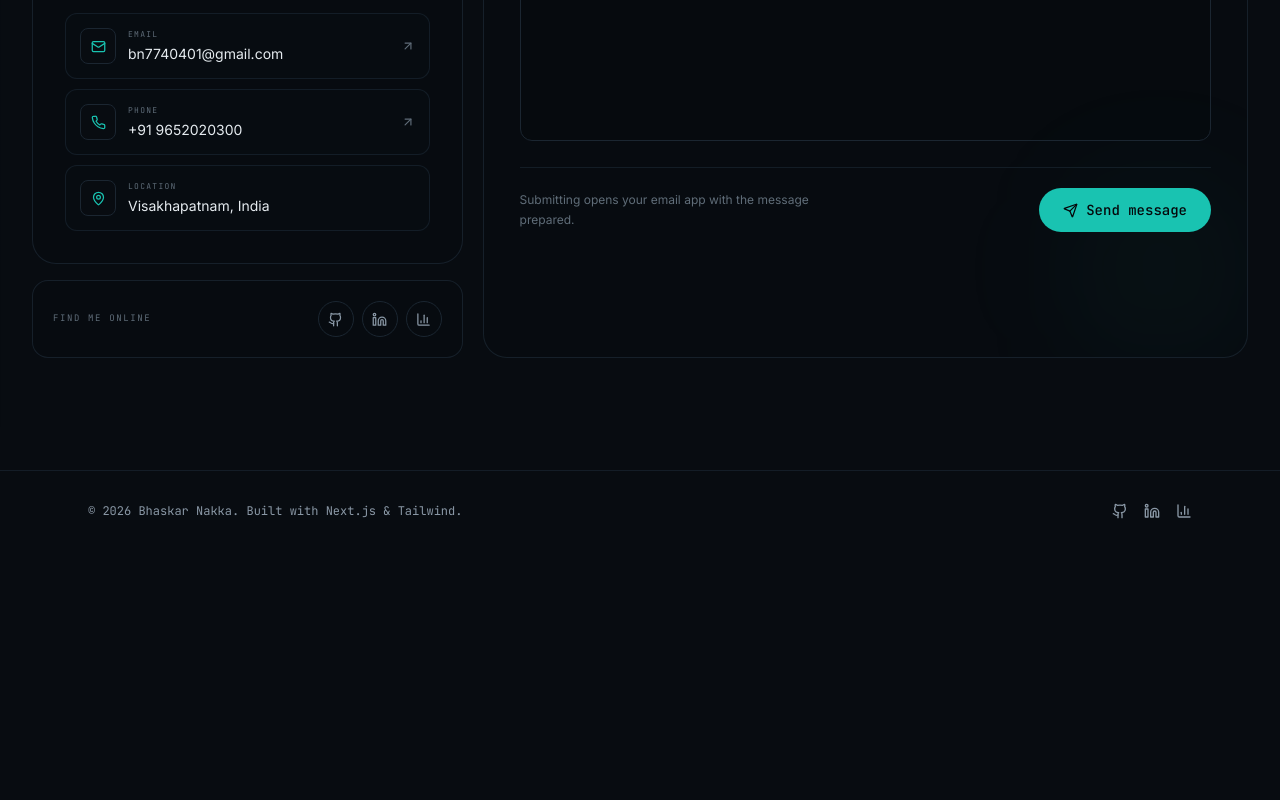
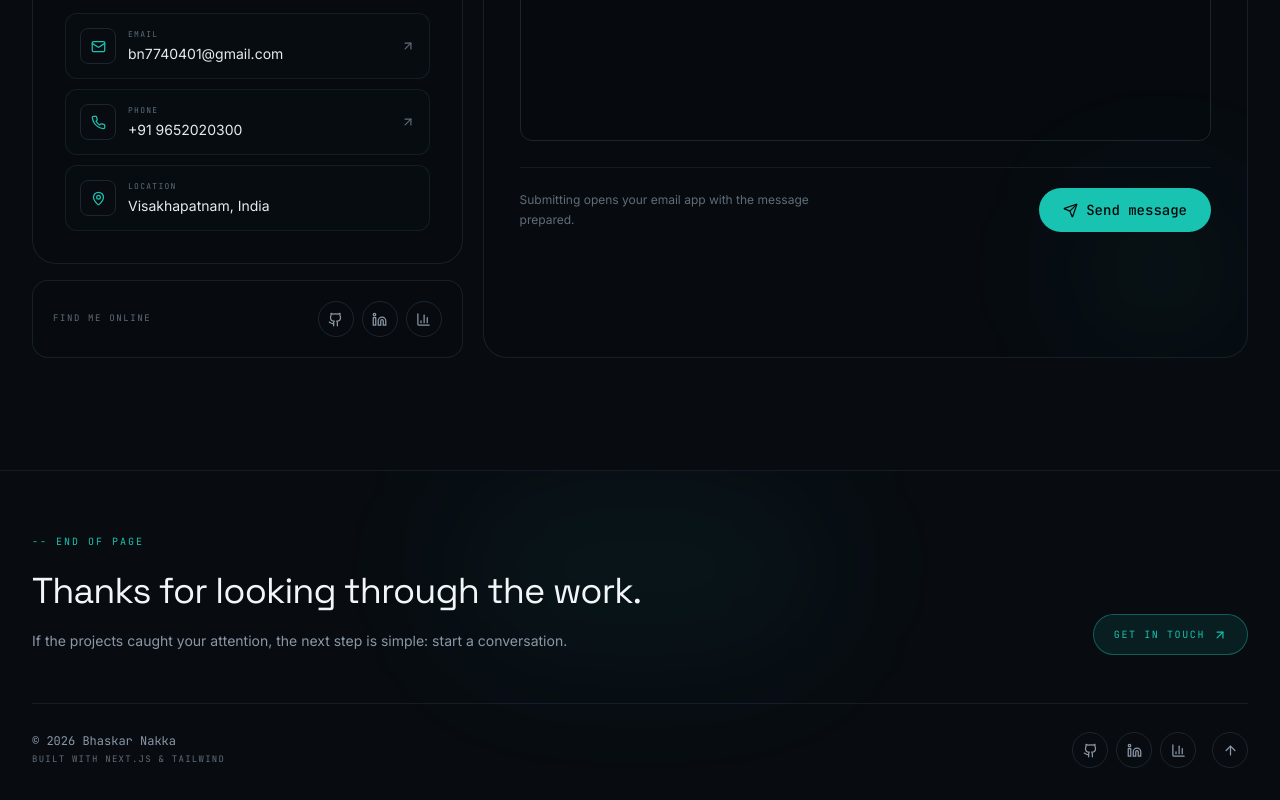
Before and after one commit to bhaskar-nb/portfolio, a Next.js app: page / in a window 1280 px wide. Shown: the part 8562-9362 px from the top of the page. Before the commit the page ends 9113 px from the top, so only its background shows below. Built offline with nearby package versions, Linux system fonts and the light colour scheme.

Commit message:
Redesign footer with stronger portfolio closing UI

```diff
--- a/components/Footer.tsx
+++ b/components/Footer.tsx
@@ -1,23 +1,45 @@
-import { Github, Linkedin, BarChart3 } from "lucide-react";
+"use client";
+
+import { Github, Linkedin, BarChart3, ArrowUp, ArrowUpRight } from "lucide-react";
 import { profile } from "@/lib/data";
+
+const socials = [
+  { icon: Github, label: "GitHub", href: profile.links.github },
+  { icon: Linkedin, label: "LinkedIn", href: profile.links.linkedin },
+  { icon: BarChart3, label: "Tableau", href: profile.links.tableau },
+];
 
 export default function Footer() {
   return (
-    <footer className="relative border-t border-base-500/70 py-8">
-      <div className="mx-auto flex max-w-6xl flex-col items-center justify-between gap-4 px-4 sm:flex-row sm:px-6">
-        <p className="font-mono text-xs text-ink-400">
-          © {new Date().getFullYear()} {profile.name}. Built with Next.js & Tailwind.
-        </p>
-        <div className="flex items-center gap-4">
-          <a href={profile.links.github} target="_blank" rel="noreferrer" aria-label="GitHub" className="text-ink-400 hover:text-ink-100">
-            <Github size={16} />
+    <footer className="relative overflow-hidden border-t border-base-500/70 pt-14 pb-8">
+      <div className="pointer-events-none absolute left-1/2 top-0 h-48 w-96 -translate-x-1/2 rounded-full bg-teal/5 blur-3xl" />
+      <div className="relative mx-auto max-w-7xl px-4 sm:px-6 lg:px-8">
+        <div className="grid gap-10 border-b border-base-500/70 pb-12 md:grid-cols-[1fr_auto] md:items-end">
+          <div>
+            <span className="font-mono text-[10px] uppercase tracking-[0.2em] text-teal">-- end of page</span>
+            <h2 className="mt-5 max-w-2xl font-display text-3xl leading-tight text-ink-100 sm:text-4xl">Thanks for looking through the work.</h2>
+            <p className="mt-4 max-w-xl text-sm leading-7 text-ink-400">If the projects caught your attention, the next step is simple: start a conversation.</p>
+          </div>
+          <a href="#contact" className="group inline-flex items-center gap-2 rounded-full border border-teal/40 bg-teal/10 px-5 py-3 font-mono text-[10px] uppercase tracking-[0.16em] text-teal transition-all hover:border-teal hover:bg-teal/15">
+            Get in touch <ArrowUpRight size={14} className="transition-transform group-hover:-translate-y-0.5 group-hover:translate-x-0.5" />
           </a>
-          <a href={profile.links.linkedin} target="_blank" rel="noreferrer" aria-label="LinkedIn" className="text-ink-400 hover:text-ink-100">
-            <Linkedin size={16} />
-          </a>
-          <a href={profile.links.tableau} target="_blank" rel="noreferrer" aria-label="Tableau" className="text-ink-400 hover:text-ink-100">
-            <BarChart3 size={16} />
-          </a>
+        </div>
+
+        <div className="flex flex-col gap-6 pt-7 sm:flex-row sm:items-center sm:justify-between">
+          <div>
+            <p className="font-mono text-xs text-ink-400">© {new Date().getFullYear()} {profile.name}</p>
+            <p className="mt-1 font-mono text-[9px] uppercase tracking-[0.14em] text-ink-600">Built with Next.js & Tailwind</p>
+          </div>
+          <div className="flex items-center gap-2">
+            {socials.map((s) => (
+              <a key={s.label} href={s.href} target="_blank" rel="noreferrer" aria-label={s.label} className="flex h-9 w-9 items-center justify-center rounded-full border border-base-500 text-ink-400 transition-all hover:-translate-y-0.5 hover:border-gold/60 hover:text-gold">
+                <s.icon size={15} />
+              </a>
+            ))}
+            <a href="#home" aria-label="Back to top" className="ml-2 flex h-9 w-9 items-center justify-center rounded-full border border-base-500 text-ink-400 transition-all hover:-translate-y-0.5 hover:border-teal/60 hover:text-teal">
+              <ArrowUp size={15} />
+            </a>
+          </div>
         </div>
       </div>
     </footer>
```
